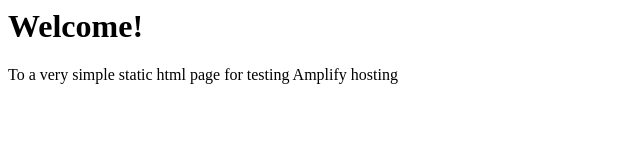
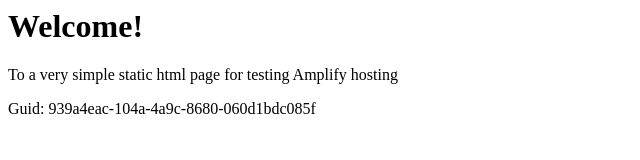
Before and after one commit to aws-aemilia-sin/Github-PR-Commit-Integration-Test-DoNotTouch-v1-preprod-ap-southeast-1, a website: page src/index.html in a window 1280 px wide. Shown: the whole page, without its empty margins (0-640 px from the left). Drawn offline with Linux system fonts and the light colour scheme.

Commit message:
commit from integ tests

```diff
--- a/src/index.html
+++ b/src/index.html
@@ -1,3 +1,5 @@
+
+
 <html lang="en">
 
 <head>
@@ -10,6 +12,6 @@
 <body>
     <h1>Welcome!</h1>
     <p>To a very simple static html page for testing Amplify hosting</p>
-</body>
+    <p>Guid: 939a4eac-104a-4a9c-8680-060d1bdc085f</p></body>
 
 </html>
```
